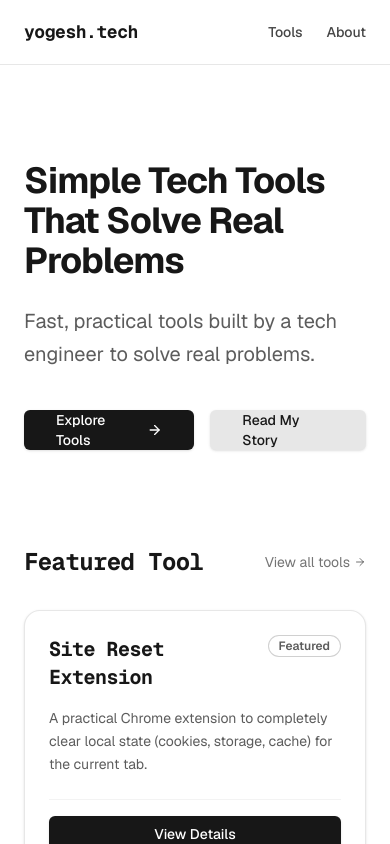
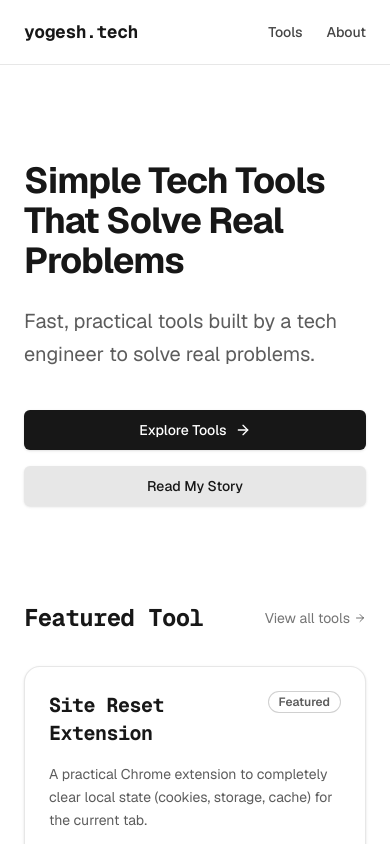
Before and after one commit to yogesh99/yogesh-tech, a Next.js app: page / in a window 390 px wide. Shown: the top 844 px of the page. Built offline with nearby package versions, Linux system fonts and the light colour scheme.

Commit message:
Few UI changes and content changes

```diff
--- a/src/app/page.tsx
+++ b/src/app/page.tsx
@@ -18,12 +18,12 @@ export default function Home() {
         <p className="text-xl text-foreground/70 leading-relaxed max-w-2xl">
           Fast, practical tools built by a tech engineer to solve real problems.
         </p>
-        <div className="flex gap-4 mt-4">
-          <Button href="/tools" size="lg" className="group">
+        <div className="flex flex-col sm:flex-row gap-4 mt-4 w-full sm:w-auto">
+          <Button href="/tools" size="lg" className="group w-full sm:w-auto">
             Explore Tools
             <ArrowRight className="ml-2 h-4 w-4 group-hover:translate-x-1 transition-transform" />
           </Button>
-          <Button href="/about" variant="secondary" size="lg">
+          <Button href="/about" variant="secondary" size="lg" className="w-full sm:w-auto">
             Read My Story
           </Button>
         </div>
```
